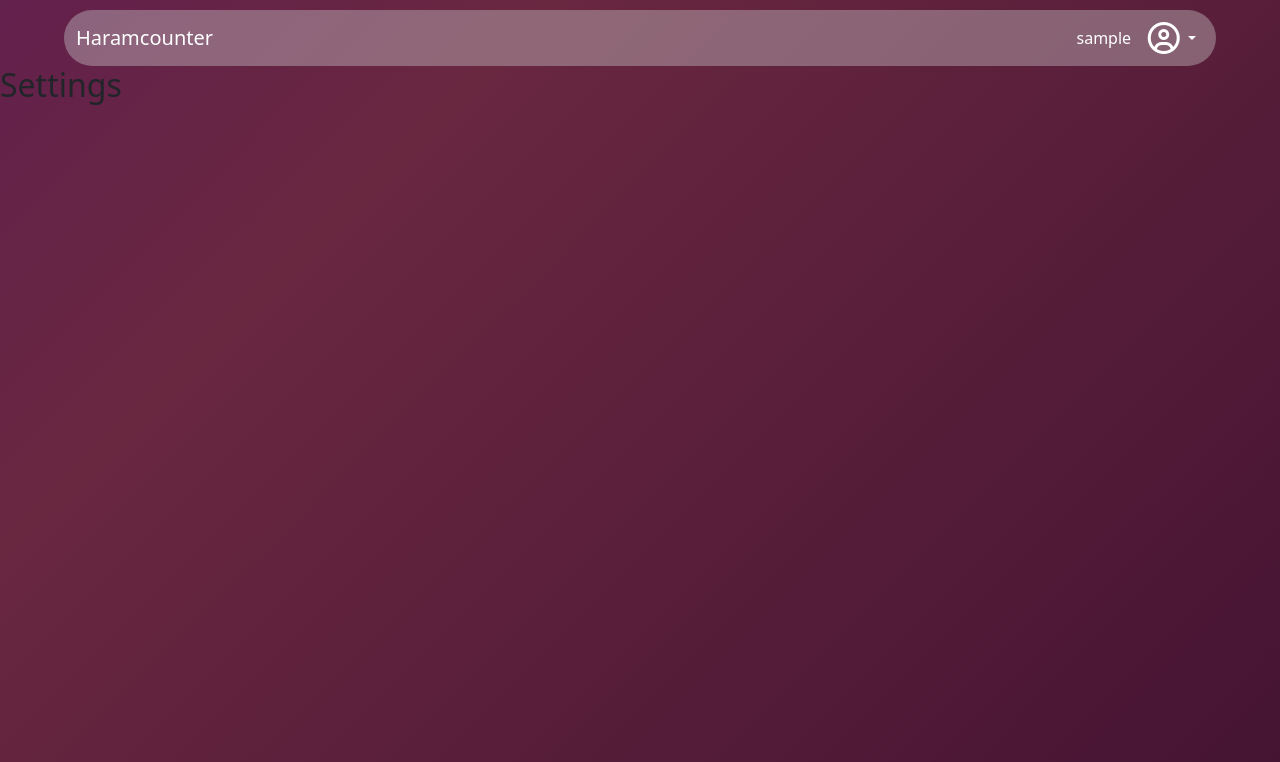
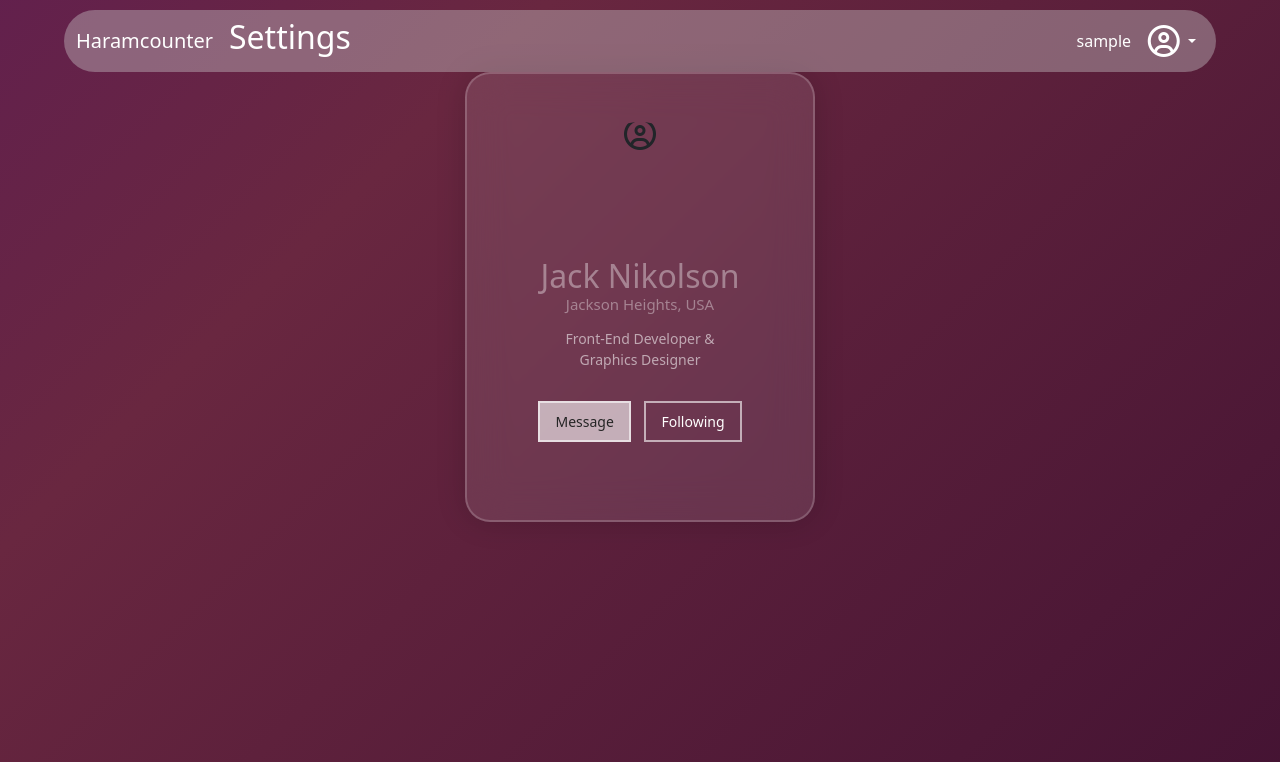
Before and after one commit to dream-jannis/CountUp, a Flask app: page /settings in a window 1280 px wide. Shown: the top 762 px of the page. Run offline with Flask 3, Linux system fonts and the light colour scheme; the visitor is signed in with stand-in values (Sample User, id 1).

Commit message:
setting style

```diff
--- /dev/null
+++ b/static/css/settings.css
@@ -0,0 +1,64 @@
+h2 {
+    color: white;
+}
+
+.wrapper {
+
+}
+
+.box {
+	margin: auto;
+	width: 350px;
+	height: 450px;
+	display: flex;
+	flex-direction: column;
+	justify-content: center;
+	align-items: center;
+	background: #ffffff1a;
+	backdrop-filter: blur(20px);
+    -webkit-backdrop-filter: blur(20px);
+	padding: 1.5em;
+	border-radius: 25px;
+	border: 2px solid #ffffff30;
+	box-shadow: 0 0 30px #0000002a;
+	text-align: center;
+}
+.box h2 {
+	color: #ffffff60;
+	text-transform: capitalize;
+	margin: 15px 0;
+}
+.box h2 span {
+	display: block;
+	font-size: 15px;
+	font-weight: 300;
+	text-transform: capitalize;
+}
+.box p {
+	color: #ffffff90;
+	font-size: 14px;
+}
+.btn-area a {
+	text-decoration: none;
+	color: #262626;
+	background: rgba(255, 255, 255, 0.6);
+	display: inline-block;
+	padding: 8px 15px;
+	margin: 15px 5px;
+	border: 2px solid rgba(255, 255, 255, 0.6);
+}
+.btn-area a.ex {
+	background: transparent;
+	color: #fff;
+}
+
+.profile-img {
+	width: 120px;
+	height: 120px;
+	border-radius: 50%;
+	overflow: hidden;
+	object-fit: cover;
+}
+.profile-img img {
+	width: 100%;
+}
--- a/templates/settings/pages/settings.html
+++ b/templates/settings/pages/settings.html
@@ -1,4 +1,25 @@
 {% extends 'base.html' %}
-{% block body %}
+{% block head %}
+<link rel="stylesheet" href="{{url_for('static', filename='css/settings.css')}}">
+{% endblock %}
+
+{% block navbar %}
 <h2>Settings</h2>
 {% endblock %}
+
+{% block body %}
+<div class="wrapper">
+	<div class="box">
+
+		<div class="profile-img">
+			<!--<img alt="" src="2.jpg">-->
+			<i class="fa-regular fa-circle-user fa-2xl"></i>
+		</div>
+		<h2>Jack Nikolson <span>Jackson Heights, USA</span></h2>
+		<p>Front-End Developer &<br>
+		Graphics Designer</p>
+		<p class="btn-area"><a href="#">Message</a> <a class="ex" href="#">Following</a></p>
+	</div>
+</div>
+
+{% endblock %}
```
